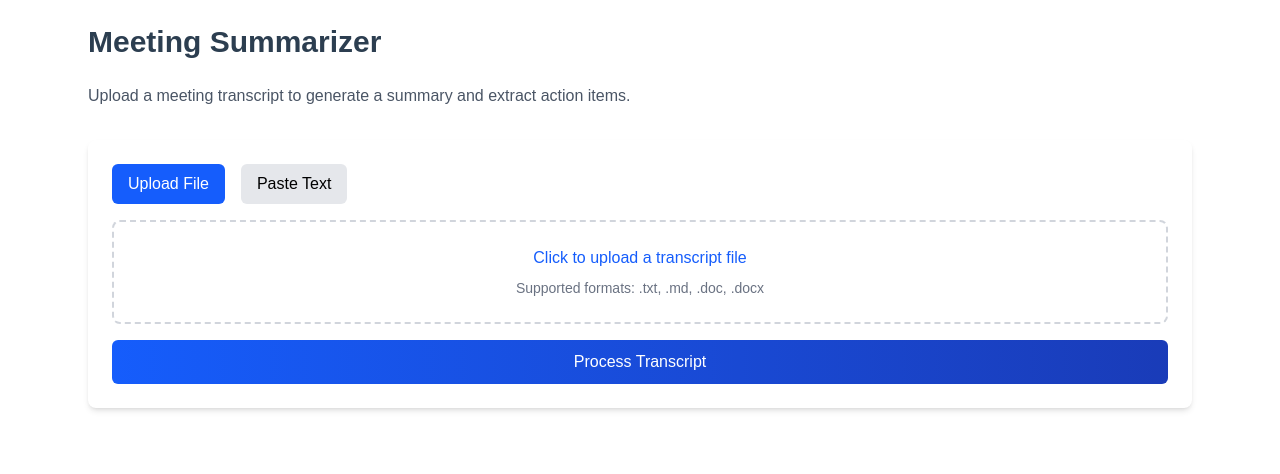
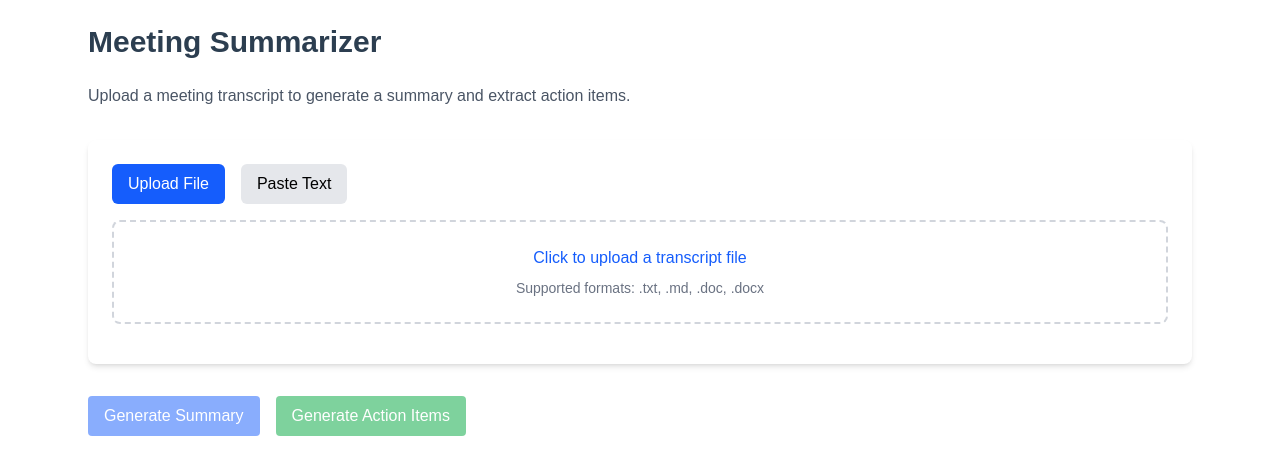
Before and after one commit to Four-Score/Confidential-Copilot, a Next.js app: page /dashboard/meeting-summarizer in a window 1280 px wide. Shown: the top 474 px of the page. Built offline with nearby package versions, Linux system fonts and the light colour scheme; no server answers.

Commit message:
separate route calling of summary and action items

```diff
--- a/src/app/api/process-transcript/route.ts
+++ b/src/app/api/process-transcript/route.ts
@@ -1,10 +1,10 @@
 // src/app/api/process-transcript/route.ts
 import { NextResponse } from 'next/server';
-import { processTranscript } from '@/features/meeting-summarizer/transcript-processor';
+import { processTranscript, summarizeTranscript, extractActionItems } from '@/features/meeting-summarizer/transcript-processor';
 
 export async function POST(request: Request) {
   try {
-    const { transcript } = await request.json();
+    const { transcript, only } = await request.json();
 
     if (!transcript || typeof transcript !== 'string' || transcript.trim() === '') {
       return NextResponse.json(
@@ -13,6 +13,17 @@ export async function POST(request: Request) {
       );
     }
 
+    if (only === 'summary') {
+      const summary = await summarizeTranscript(transcript);
+      return NextResponse.json({ summary });
+    }
+
+    if (only === 'action_items') {
+      const action_items = await extractActionItems(transcript);
+      return NextResponse.json({ action_items });
+    }
+
+    // Default: do both (legacy)
     const results = await processTranscript(transcript);
     return NextResponse.json(results);
   } catch (error) {
--- a/src/app/dashboard/meeting-summarizer/page.tsx
+++ b/src/app/dashboard/meeting-summarizer/page.tsx
@@ -4,7 +4,6 @@ import { useState } from 'react';
 import { TranscriptUploader } from '@/features/meeting-summarizer/components/TranscriptUploader';
 import { MeetingResults } from '@/features/meeting-summarizer/components/MeetingResults';
 
-// Define or import ActionItem type
 type ActionItem = {
   task: string;
   assignee: string | null;
@@ -13,48 +12,69 @@ type ActionItem = {
 
 export default function MeetingSummarizerPage() {
   const [transcriptText, setTranscriptText] = useState('');
-  const [isProcessing, setIsProcessing] = useState(false);
-  const [results, setResults] = useState<{ summary: string; action_items: ActionItem[] } | null>(null);
+  const [summary, setSummary] = useState<string | null>(null);
+  const [actionItems, setActionItems] = useState<ActionItem[] | null>(null);
+  const [isSummarizing, setIsSummarizing] = useState(false);
+  const [isExtracting, setIsExtracting] = useState(false);
   const [error, setError] = useState<string | null>(null);
 
   const handleTranscriptReady = (text: string) => {
     setTranscriptText(text);
+    setSummary(null);
+    setActionItems(null);
     setError(null);
   };
 
-  const handleProcess = async () => {
-    if (!transcriptText.trim()) {
-      setError('Please upload or enter a transcript before processing.');
-      return;
-    }
-
-    setIsProcessing(true);
+  const handleSummarize = async () => {
+    setIsSummarizing(true);
     setError(null);
-
+    setSummary(null);
     try {
       const response = await fetch('/api/process-transcript', {
         method: 'POST',
         headers: { 'Content-Type': 'application/json' },
-        body: JSON.stringify({ transcript: transcriptText }),
+        body: JSON.stringify({ transcript: transcriptText, only: 'summary' }),
       });
-
       if (!response.ok) {
         const errorData = await response.json();
-        throw new Error(errorData.error || 'Failed to process transcript');
+        throw new Error(errorData.error || 'Failed to generate summary');
       }
-
       const data = await response.json();
-      setResults(data);
+      setSummary(data.summary);
     } catch (err) {
       setError(err instanceof Error ? err.message : 'Unknown error');
     } finally {
-      setIsProcessing(false);
+      setIsSummarizing(false);
     }
   };
 
-  // Helper to convert action items to readable text
-  function actionItemsToText(actionItems: ActionItem[]): string {
-    return actionItems.map((item, idx) =>
+  const handleExtractActionItems = async () => {
+    setIsExtracting(true);
+    setError(null);
+    setActionItems(null);
+    try {
+      const response = await fetch('/api/process-transcript', {
+        method: 'POST',
+        headers: { 'Content-Type': 'application/json' },
+        body: JSON.stringify({ transcript: transcriptText, only: 'action_items' }),
+      });
+      if (!response.ok) {
+        const errorData = await response.json();
+        throw new Error(errorData.error || 'Failed to extract action items');
+      }
+      const data = await response.json();
+      setActionItems(data.action_items);
+    } catch (err) {
+      setError(err instanceof Error ? err.message : 'Unknown error');
+    } finally {
+      setIsExtracting(false);
+    }
+  };
+
+  // Helper for download
+  function actionItemsToText(items: ActionItem[] | null): string {
+    if (!items) return '';
+    return items.map((item, idx) =>
       `Action Item ${idx + 1}:\nTask: ${item.task}\nAssignee: ${item.assignee ?? 'N/A'}\nDeadline: ${item.deadline ?? 'N/A'}\n`
     ).join('\n');
   }
@@ -70,16 +90,35 @@ export default function MeetingSummarizerPage() {
 
       <TranscriptUploader
         onTranscriptReady={handleTranscriptReady}
-        onProcessStart={handleProcess}
-        isProcessing={isProcessing}
+        onProcessStart={() => {}}
+        isProcessing={false}
       />
 
-      {results && (
+      <div className="flex gap-4 mt-4">
+        <button
+          className="px-4 py-2 bg-blue-600 text-white rounded disabled:opacity-50"
+          onClick={handleSummarize}
+          disabled={!transcriptText.trim() || isSummarizing}
+        >
+          {isSummarizing ? 'Generating Summary...' : 'Generate Summary'}
+        </button>
+        <button
+          className="px-4 py-2 bg-green-600 text-white rounded disabled:opacity-50"
+          onClick={handleExtractActionItems}
+          disabled={!transcriptText.trim() || !summary || isExtracting}
+        >
+          {isExtracting ? 'Extracting Action Items...' : 'Generate Action Items'}
+        </button>
+      </div>
+
+      {(summary || actionItems) && (
+        <div className="mt-8">
           <MeetingResults
-          summary={results.summary}
-          actionItems={results.action_items}
+            summary={summary || ''}
+            actionItems={actionItems}
             onDownloadSummary={() => {
-            const blob = new Blob([results.summary], { type: 'text/plain' });
+              if (!summary) return;
+              const blob = new Blob([summary], { type: 'text/plain' });
               const url = URL.createObjectURL(blob);
               const a = document.createElement('a');
               a.href = url;
@@ -88,7 +127,8 @@ export default function MeetingSummarizerPage() {
               URL.revokeObjectURL(url);
             }}
             onDownloadActionItems={() => {
-            const text = actionItemsToText(results.action_items);
+              if (!actionItems) return;
+              const text = actionItemsToText(actionItems);
               const blob = new Blob([text], { type: 'text/plain' });
               const url = URL.createObjectURL(blob);
               const a = document.createElement('a');
@@ -98,6 +138,7 @@ export default function MeetingSummarizerPage() {
               URL.revokeObjectURL(url);
             }}
           />
+        </div>
       )}
     </div>
   );
--- a/src/features/meeting-summarizer/components/MeetingResults.tsx
+++ b/src/features/meeting-summarizer/components/MeetingResults.tsx
@@ -10,7 +10,7 @@ interface ActionItem {
 
 interface MeetingResultsProps {
   summary: string;
-  actionItems: ActionItem[];
+  actionItems: ActionItem[] | null;
   onDownloadSummary: () => void;
   onDownloadActionItems: () => void;
 }
@@ -95,6 +95,7 @@ export function MeetingResults({
             <button
               className="text-sm text-blue-600 hover:text-blue-800 flex items-center"
               onClick={onDownloadActionItems}
+              disabled={!actionItems || actionItems.length === 0}
             >
               <svg
                 className="w-4 h-4 mr-1"
@@ -114,7 +115,9 @@ export function MeetingResults({
             </button>
           </div>
           <div className="space-y-3">
-            {actionItems.length === 0 ? (
+            {actionItems === null ? (
+              <p className="text-gray-500 italic">Click "Generate Action Items" to extract tasks from this transcript.</p>
+            ) : actionItems.length === 0 ? (
               <p className="text-gray-500 italic">No action items found in this transcript.</p>
             ) : (
               actionItems.map((item, index) => (
--- a/src/features/meeting-summarizer/components/TranscriptUploader.tsx
+++ b/src/features/meeting-summarizer/components/TranscriptUploader.tsx
@@ -113,15 +113,6 @@ export function TranscriptUploader({
           </div>
         )}
       </div>
-
-      <Button
-        onClick={handleProcess}
-        className="w-full"
-        isLoading={isProcessing}
-        disabled={isProcessing || !transcriptText.trim()}
-      >
-        {isProcessing ? 'Processing...' : 'Process Transcript'}
-      </Button>
     </div>
   );
 }
--- a/src/features/meeting-summarizer/transcript-processor.ts
+++ b/src/features/meeting-summarizer/transcript-processor.ts
@@ -31,7 +31,7 @@ async function callGroqAPI(messages: any[]) {
     }
   }
 
-  async function summarizeTranscript(transcript: string): Promise<string> {
+export async function summarizeTranscript(transcript: string): Promise<string> {
     const messages = [
       {
         role: "system",
@@ -74,7 +74,7 @@ async function callGroqAPI(messages: any[]) {
     }
   }
 
-  async function extractActionItems(transcript: string): Promise<Array<{
+export async function extractActionItems(transcript: string): Promise<Array<{
     task: string;
     assignee: string | null;
     deadline: string | null;
```
Lines whose indentation alone changed are shown as unchanged.
